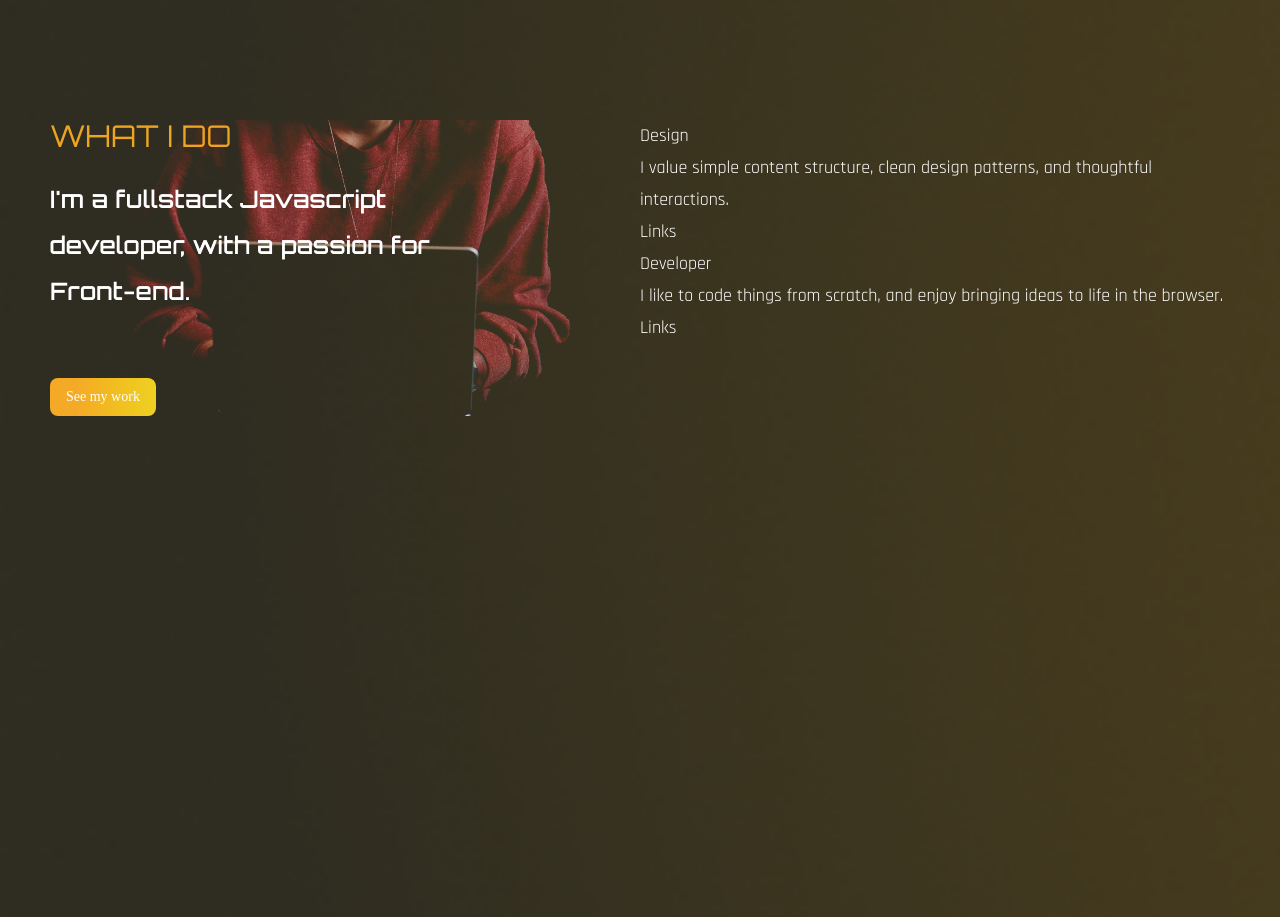
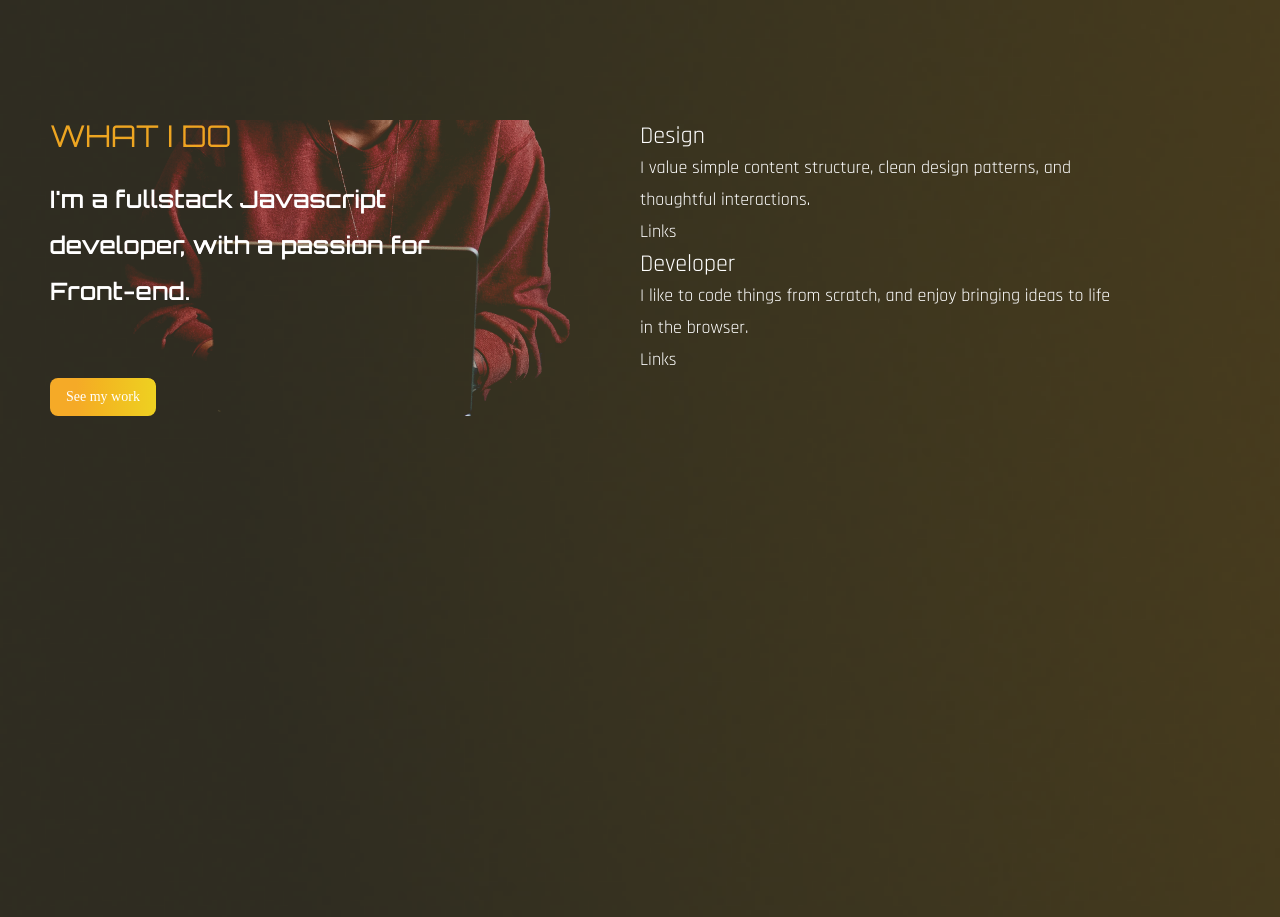
Before and after one commit to makoalex/Alexamdra_portofolio, a React (Create React App) app: page / in a window 1280 px wide. Shown: the part 1660-2577 px from the top of the page. Built offline with nearby package versions, Linux system fonts and the light colour scheme; a web font is replaced by a local one.

Commit message:
[fix] fixing width

```diff
--- a/src/components/Services.js
+++ b/src/components/Services.js
@@ -39,8 +39,8 @@ export default function Services() {
                 const { name, description, link } = service;
                 return(
                   <div key={index}>
-                    <div>
-                      <h4>{name}</h4>
+                    <div className=" max-w-[476px]">
+                      <h4 className="text-[24px]">{name}</h4>
                       <p>{description}</p>
                     </div>
                     <div>Links</div>
```
